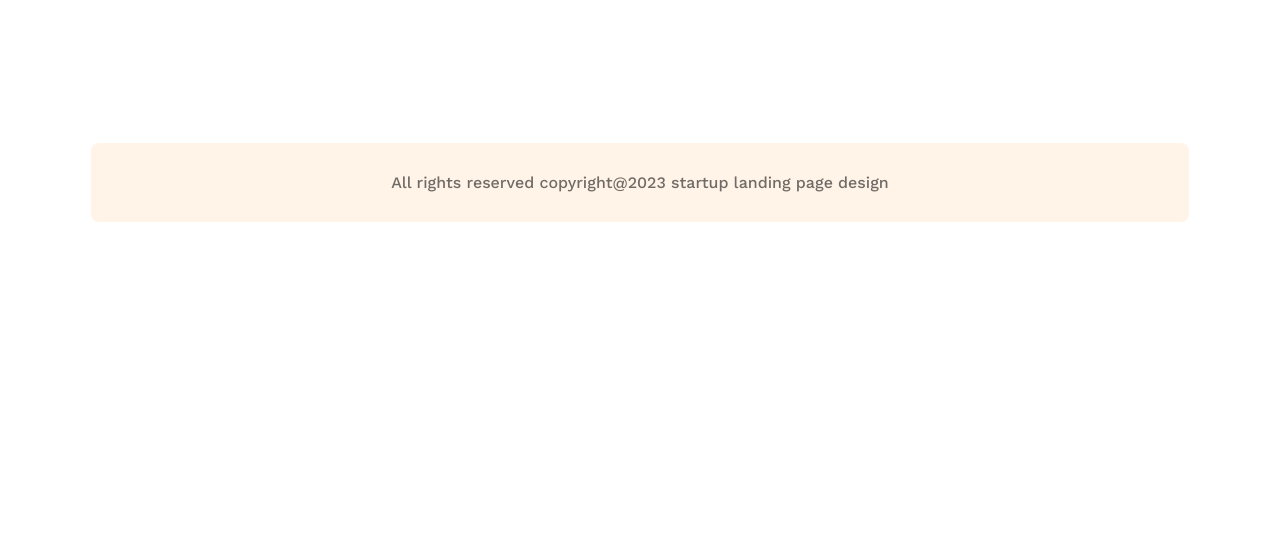
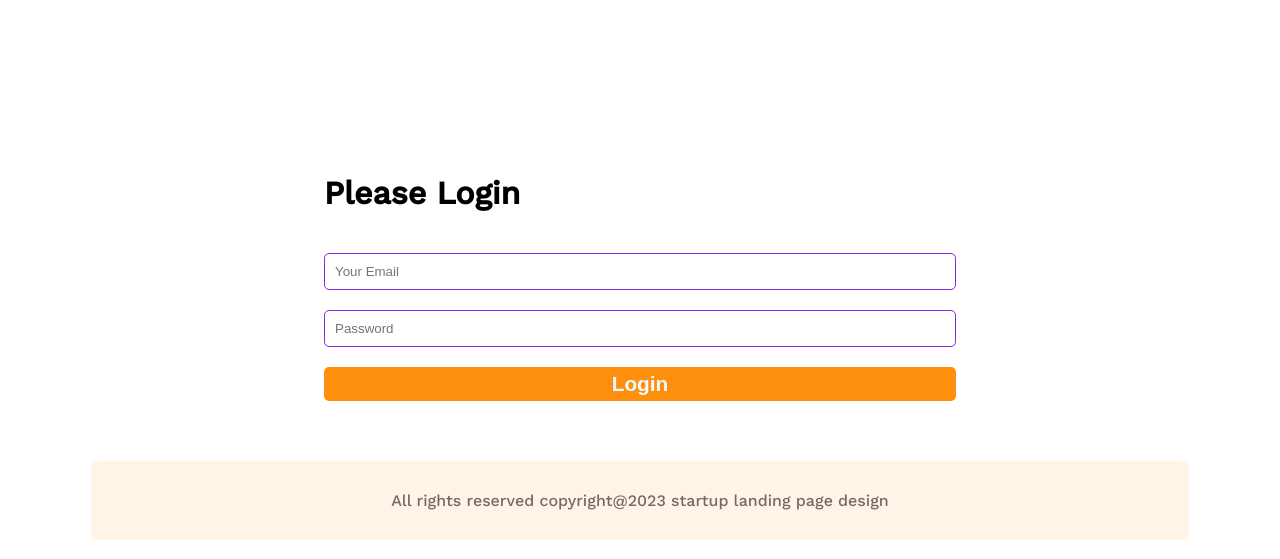
Before and after one commit to Jarif-Mahfuz/architect-assignment, a plain HTML site: page index.html in a window 1280 px wide. Shown: the part 4142-4701 px from the top of the page. Before the commit the page ends 4382 px from the top, so only its background shows below. Drawn offline with nearby package versions, Linux system fonts and the light colour scheme.

Commit message:
extra section added

```diff
--- a/index.html
+++ b/index.html
@@ -16,11 +16,11 @@
         </div>
 
         <!-- nav for mobile  -->
-        <!-- <div class="container-mobile-device" onclick="myFunction(this)">
+        <div class="container-mobile-device" onclick="myFunction(this)">
           <div class="bar1"></div>
           <div class="bar2"></div>
           <div class="bar3"></div>
-        </div> -->
+        </div>
         <!-- nav for mobile  -->
 
         <div class="nav-items">
@@ -224,6 +224,47 @@
         </div>
       </section>
       <!-- Sponsors section end -->
+
+      <!-- registration form section start -->
+      <!-- <section class="form-section"> -->
+        <!-- <div class="form-container">
+          <h3 class="form-section-title">Let’s Message Us</h3>
+          <form action="">
+            <input type="text" name="" id="" placeholder="Your Name" />
+            <input type="email" name="" id="" placeholder="Your Email" />
+            <textarea
+              name=""
+              id=""
+              cols="30"
+              rows="10"
+              placeholder="Message"
+            ></textarea>
+            <input class="btn-primary" type="submit" value="Submit" />
+          </form>
+        </div> -->
+
+        <div class="form-container">
+          <form class="login-form">
+            <h1>Please Login</h1>
+            <input
+              type="email"
+              name=""
+              id=""
+              placeholder="Your Email"
+              required
+            />
+            <input
+              type="password"
+              name=""
+              id=""
+              placeholder="Password"
+              required
+            />
+            <input type="submit" value="Login" required />
+          </form>
+        </div>
+      </section>
+      <!-- registration form section end -->
     </main>
 
     <footer class="container">
--- a/styles/style.css
+++ b/styles/style.css
@@ -1,6 +1,36 @@
 /* font style */
   /* @import url('https://fonts.googleapis.com/css2?family=Work+Sans:wght@700&display=swap'); */
   @import url('https://fonts.googleapis.com/css2?family=Work+Sans:wght@500&display=swap');
+
+
+
+  /* nav menu  */
+  .container-mobile-device {
+    display: none;
+    cursor: pointer;
+  }
+
+  .bar1, .bar2, .bar3 {
+    width: 35px;
+    height: 5px;
+    background-color: #333;
+    margin: 6px 0;
+    transition: 0.4s;
+  }
+
+  .change .bar1 {
+    transform: translate(0, 11px) rotate(-45deg);
+  }
+
+  .change .bar2 {opacity: 0;}
+
+  .change .bar3 {
+    transform: translate(0, -11px) rotate(45deg);
+  }
+
+
+
+
 
 
   /* transition style */
@@ -61,6 +91,7 @@
     /*--------------
    nav styles start
    ----------------*/
+
    nav{
     display: flex;
     align-items: center;
@@ -356,6 +387,36 @@
 
 
 
+  /* registration form section start */
+  .form-container {
+    display: flex;
+    justify-content: center;
+    margin-bottom: 50px;
+  }
+  .login-form {
+    display: flex;
+    flex-direction: column;
+    width: 50%;
+    margin-top: 20px;
+  }
+  .login-form input {
+    margin-top: 20px;
+    padding: 10px;
+    border: 1px solid blueviolet;
+    border-radius: 5px;
+  }
+  .login-form input[type="submit"] {
+    color: aliceblue;
+    font-size: 1.3em;
+    font-weight: 700;
+    border: none;
+    border-radius: 5px;
+    padding: 5px;
+    background-color: #FF900E;
+  }
+
+
+  /* registration form section end */
 
   /* footer- section style start  */
   footer{
@@ -386,6 +447,30 @@
     /* .container-mobile-device{
         display: inline-block;
     } */
+
+    /* .container-mobile-device {
+        display: inline-block;
+        cursor: pointer;
+      }
+
+      .bar1, .bar2, .bar3 {
+        width: 35px;
+        height: 5px;
+        background-color: #333;
+        margin: 6px 0;
+        transition: 0.4s;
+      }
+
+      .change .bar1 {
+        transform: translate(0, 11px) rotate(-45deg);
+      }
+
+      .change .bar2 {opacity: 0;}
+
+      .change .bar3 {
+        transform: translate(0, -11px) rotate(45deg);
+      }
+     */
 
 /* nav section  */
     nav{
```
